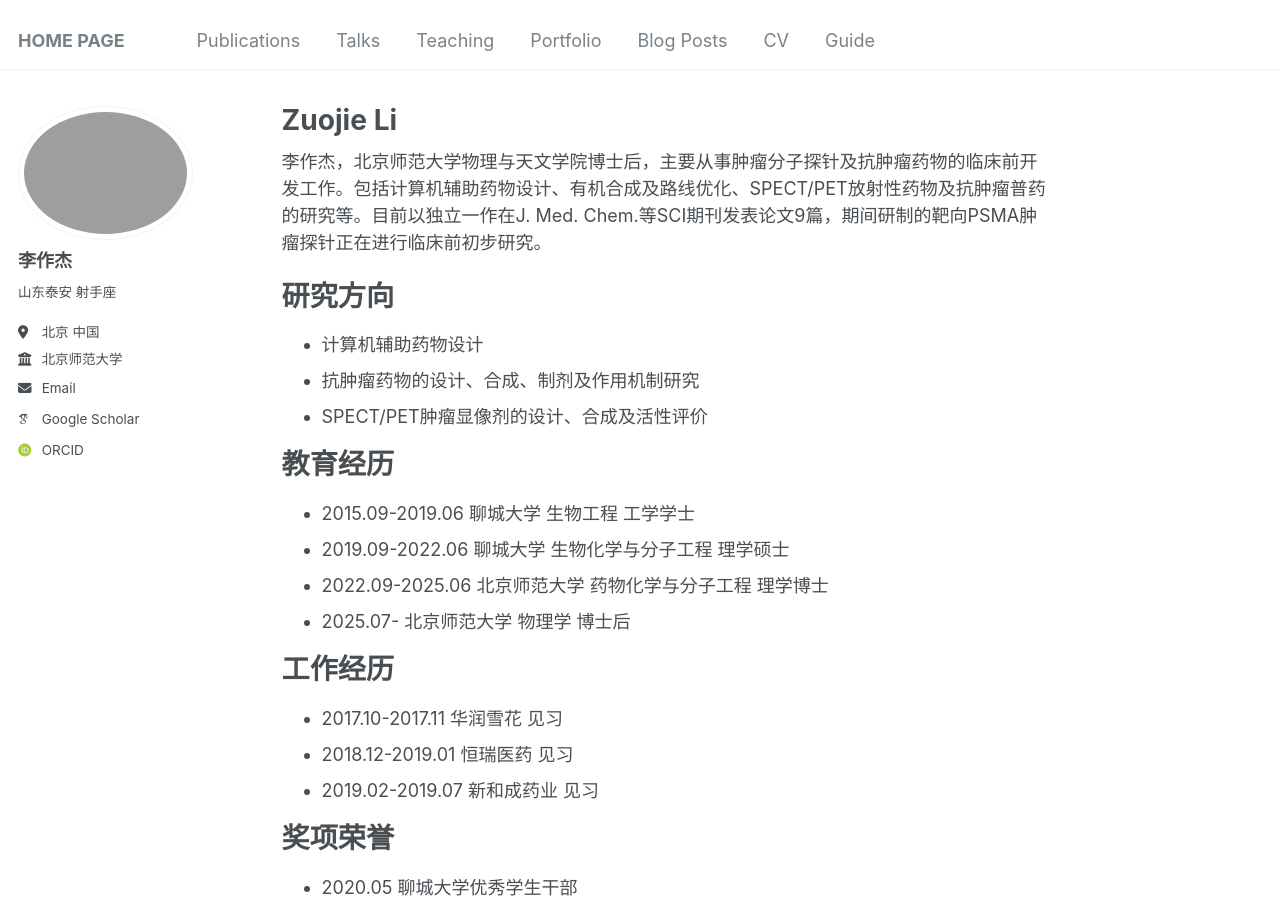
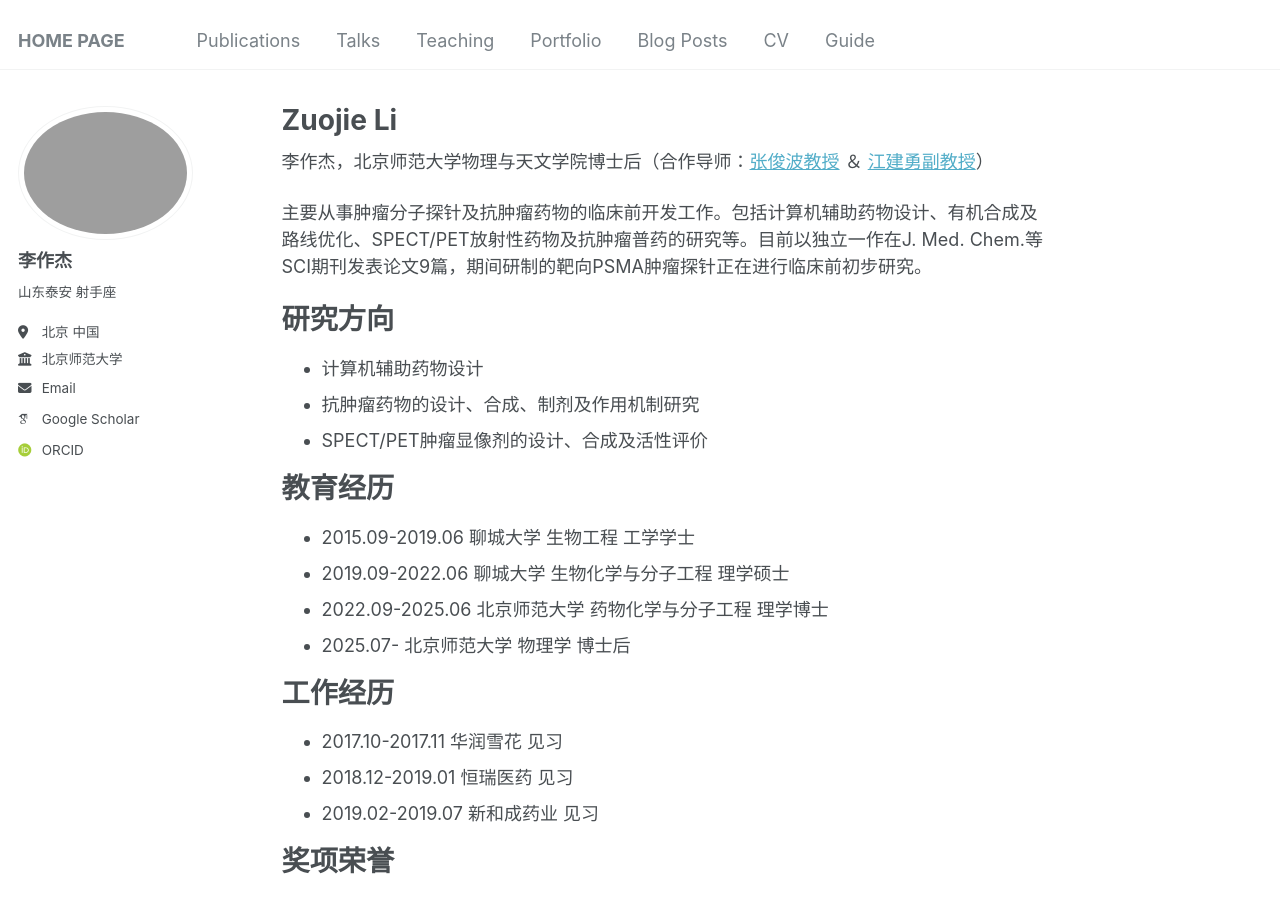
Before and after one commit to Infinity-LZJ/Zuojie_Li.github, a Jekyll site: the page built from _pages/about.md, in a window 1280 px wide and 900 px high. Built offline with Jekyll 4.4.1, drawn with Linux system fonts in a browser that asks for light colours; some web fonts are replaced.

Commit message:
Update about.md
Signed-off-by: Zuojie_Li <zuojieli@yeah.net>

```diff
--- a/_pages/about.md
+++ b/_pages/about.md
@@ -7,7 +7,9 @@ redirect_from:
   - /about.html
 ---
 
-李作杰，北京师范大学物理与天文学院博士后，主要从事肿瘤分子探针及抗肿瘤药物的临床前开发工作。包括计算机辅助药物设计、有机合成及路线优化、SPECT/PET放射性药物及抗肿瘤普药的研究等。目前以独立一作在J. Med. Chem.等SCI期刊发表论文9篇，期间研制的靶向PSMA肿瘤探针正在进行临床前初步研究。
+李作杰，北京师范大学物理与天文学院博士后（合作导师：[张俊波教授](https://www.x-mol.com/groups/Zhang_Junbo) ＆ [江建勇副教授](https://bnuimagephysics.com/)）
+
+主要从事肿瘤分子探针及抗肿瘤药物的临床前开发工作。包括计算机辅助药物设计、有机合成及路线优化、SPECT/PET放射性药物及抗肿瘤普药的研究等。目前以独立一作在J. Med. Chem.等SCI期刊发表论文9篇，期间研制的靶向PSMA肿瘤探针正在进行临床前初步研究。
 
 研究方向
 ======
```
